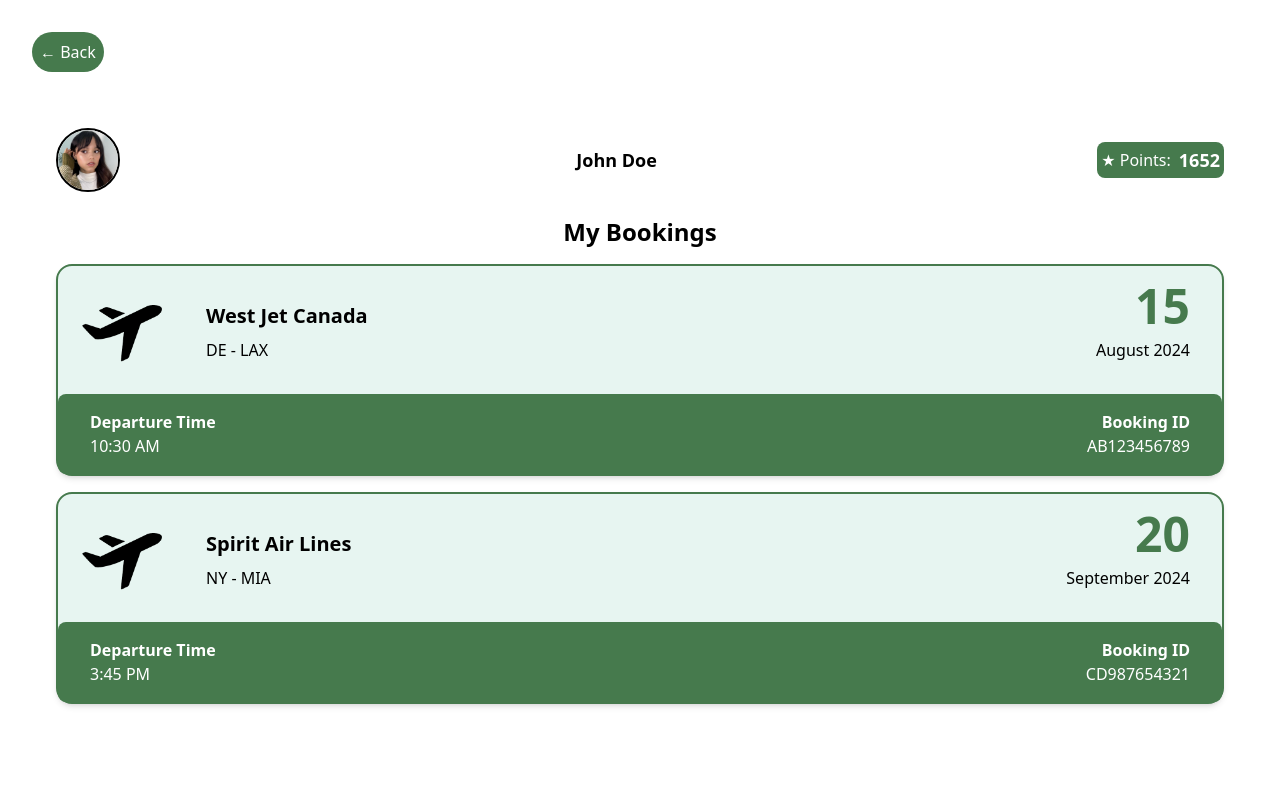
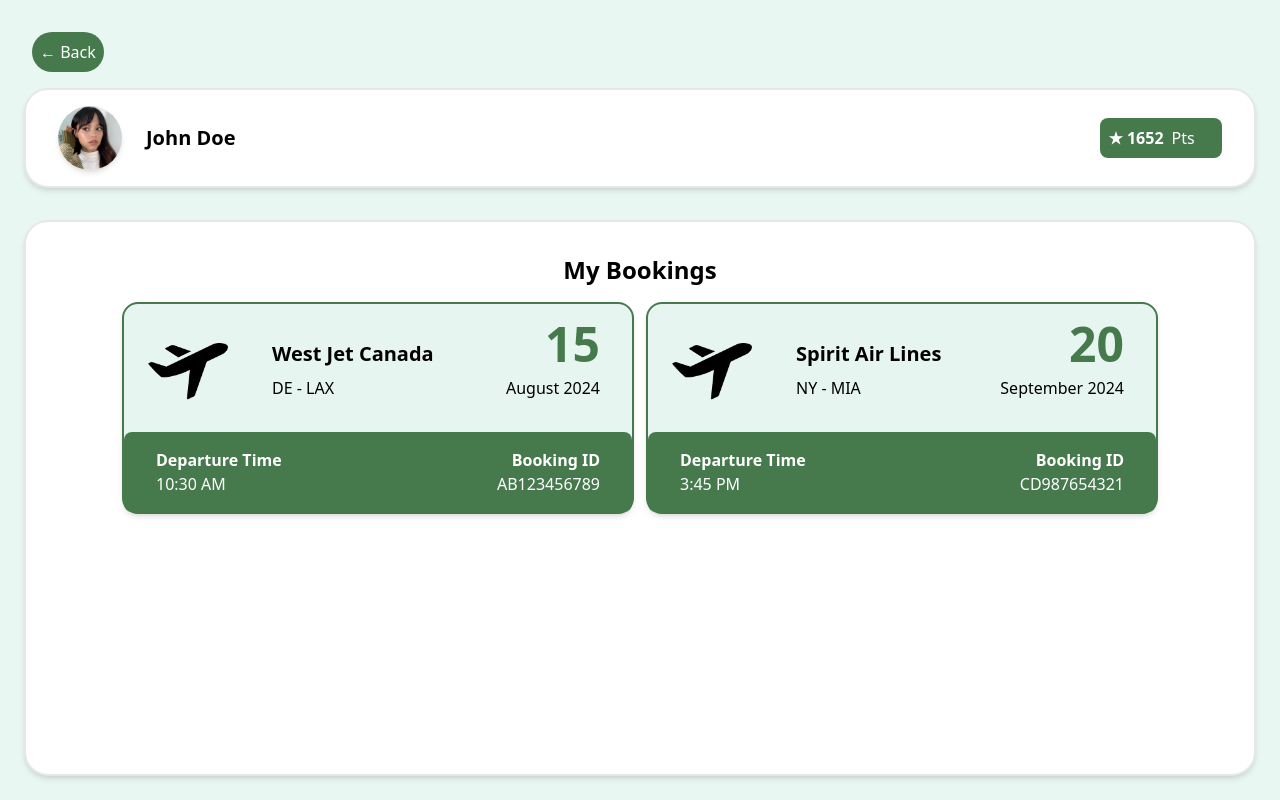
Before and after one commit to Kevaunjh/Wallet_Application, a React (Create React App) app: page /Accountinfo/MyBookings in a window 1280 px wide. Built offline with nearby package versions, Linux system fonts and the light colour scheme.

Commit message:
Profile Layout Changes - All Pages

```diff
--- a/src/AccountInfo/BankAccounts.js
+++ b/src/AccountInfo/BankAccounts.js
@@ -52,34 +52,41 @@ function BankAccounts() {
   });
 
   return (
-    <div className="BankAccounts min-h-screen flex flex-col items-center justify-center  overflow-auto relative bg-transparent w-screen">
+    <div className="Profile bg-[#e9f7f2] min-h-screen flex flex-col items-center relative">
 
-      {/* Mobile Layout */}
-      <div className="w-full  bg-white p-6  h-screen overflow-auto flex flex-col z-20 ">
-      <div className=" flex items-center mb-8 ">
-        <Link to="/MyAccount" className="mr-4 bg-[#467a4d] text-white rounded-full p-2 mt-2 ml-2">
+      {/* Combined Container for Small Screens */}
+      <div className="w-full bg-[#e9f7f2] p-6  flex flex-col items-center  relative min-h-screen h-auto">
+        {/* Back Button for Smaller Screens */}
+        <Link to="/MyAccount" className="absolute top-8 left-8 rounded-full  p-2  bg-[#467a4d] text-white">
           &larr; Back
         </Link>
-      </div>
-        {/* Profile Info */}
-        <div className="flex flex-col items-center mb-6 ">
+
+
+        <div className="flex flex-row items-center justify-between rounded-3xl bg-white border-2 shadow-md 2xl:w-8/12 w-full p-8 gap-6 xl:gap-16 mt-16 py-4">
+  {/* Profile Picture and Name */}
+  <div className="flex items-center gap-6">
     <img
       src={profileplaceholder}
       alt="Profile Placeholder"
-            className=" w-24 h-24 rounded-full mb-2 border-black border-2"
+      className="2xl:w-24 2xl:h-24 h-16 w-16 rounded-full shadow-md 2xl:border-2 2xl:border-black"
     />
-          <div className="text-center mb-2">
-            <h2 className="text-lg font-bold">John Doe</h2>
+    <div className="text-left">
+      <h2 className="text-xl font-bold">John Doe</h2>
     </div>
-          <div className="bg-[#467a4d] p-1 rounded-lg flex items-center h-8">
-            <p className="text-md text-white mr-2">★ Points:</p>
-            <p className="text-lg font-semibold text-white">{points}</p>
+  </div>
+  {/* Points */}
+  <div className="bg-[#467a4d] p-1 rounded-lg flex items-center w-[7.6rem]">
+    <Link className='flex items-center rounded-lg p-1' to="/Points">
+      <p className="text-md font-semibold text-white mr-2">★ {points}</p>
+      <p className="text-md text-white">Pts</p>
+    </Link>
   </div>
 </div>
 
-        {/* Bank Accounts */}
+        {/* Profile Info Section Links */}
+        <div className="mt-8 flex-grow 2xl:w-8/12 mx-auto rounded-3xl bg-white border-2 justify-center shadow-md w-full p-8 gap-6 xl:gap-16 xl:justify-center xl:px-24">
         <h2 className='text-2xl font-bold mb-8 text-center mt-4'>My Cards</h2>
-        <div className='grid grid-cols-1 sm:grid-cols-2 gap-4 2xl:w-8/12 2xl:mx-auto'>
+        <div className='grid grid-cols-1 sm:grid-cols-2 gap-4  2xl:mx-auto'>
           {cardContainers}
         </div>
         <div className='flex justify-center mt-4'>
@@ -91,6 +98,8 @@ function BankAccounts() {
         </div>
       </div>
           </div>
+</div>
+
   );
 }
 
--- a/src/AccountInfo/MyBookings.js
+++ b/src/AccountInfo/MyBookings.js
@@ -8,43 +8,43 @@ const points = 1652;
 
 function MyBookings() {
   return (
-    <div className="MyBookings min-h-screen flex flex-col items-center bg-white  relative w-screen">
-      {/* Back Button */}
+    <div className="Profile bg-[#e9f7f2] min-h-screen flex flex-col items-center relative">
+
+      {/* Combined Container for Small Screens */}
+      <div className="w-full bg-[#e9f7f2] p-6  flex flex-col items-center  relative min-h-screen h-auto">
+        {/* Back Button for Smaller Screens */}
+        <Link to="/MyAccount" className="absolute top-8 left-8 rounded-full  p-2  bg-[#467a4d] text-white">
+          &larr; Back
+        </Link>
 
 
-      {/* Mobile Layout */}
-      <div className="w-full min-h-screen  flex flex-col p-8 ">
-      <div className=" flex items-center  justify-start">
-        <Link to="/MyAccount" className="mr-4 bg-[#467a4d] text-white rounded-full p-2">
-          &larr; Back
-        </Link>
-      </div>
-        {/* Profile Info */}
-        <div className="w-full mt-8 2xl:w-8/12 2xl:mx-auto">
-          <div className="w-full bg-white p-6 rounded-lg">
-            <div className="flex items-center justify-between">
+        <div className="flex flex-row items-center justify-between rounded-3xl bg-white border-2 shadow-md 2xl:w-8/12 w-full p-8 gap-6 xl:gap-16 mt-16 py-4">
+  {/* Profile Picture and Name */}
+  <div className="flex items-center gap-6">
     <img
       src={profileplaceholder}
       alt="Profile Placeholder"
-                className="w-16 h-16 rounded-full mr-4 border-2 border-black"
+      className="2xl:w-24 2xl:h-24 h-16 w-16 rounded-full shadow-md 2xl:border-2 2xl:border-black"
     />
-              <div className="text-center flex-1">
-                <h2 className="text-lg font-bold">John Doe</h2>
-              </div>
-              <div className="bg-[#467a4d] p-1 rounded-lg flex items-center">
-                <p className="text-md text-white mr-2">★ Points:</p>
-                <p className="text-lg font-semibold text-white">{points}</p>
+    <div className="text-left">
+      <h2 className="text-xl font-bold">John Doe</h2>
     </div>
   </div>
+  {/* Points */}
+  <div className="bg-[#467a4d] p-1 rounded-lg flex items-center w-[7.6rem]">
+    <Link className='flex items-center rounded-lg p-1' to="/Points">
+      <p className="text-md font-semibold text-white mr-2">★ {points}</p>
+      <p className="text-md text-white">Pts</p>
+    </Link>
   </div>
 </div>
 
-        {/* Bookings Container */}
-        <div className='w-full p-6 rounded-lg -mt-6 mb-6 flex flex-col flex-grow overflow-auto 2xl:w-8/12 2xl:mx-auto'>
+        {/* Profile Info Section Links */}
+        <div className="mt-8 flex-grow 2xl:w-8/12 mx-auto rounded-3xl bg-white border-2 justify-center shadow-md w-full p-8 gap-6 xl:gap-16 xl:justify-center xl:px-24 flex-1">
   <h2 className='text-2xl font-bold mb-4 text-center'>My Bookings</h2>
   <div className='flex flex-col items-center'>
     {/* Fake Booking List */}
-            <div className='w-full'>
+    <div className='w-full grid grid-cols-1 md:grid-cols-2 gap-3'>
       {bookings.map((booking, index) => {
         const bookingDate = new Date(booking.date);
         const day = bookingDate.getDate();
@@ -85,6 +85,7 @@ function MyBookings() {
     </div>
   </div>
 </div>
+
 </div>
     </div>
   );
--- a/src/AccountInfo/PersonalDetails.js
+++ b/src/AccountInfo/PersonalDetails.js
@@ -6,39 +6,41 @@ const points = 1652; // Update this value to match the global points
 
 function PersonalDetails() {
   return (
-    <body className="bg-white">
-    <div className="PersonalDetails min-h-screen flex flex-col items-center relative bg-white 2xl:p-8 p-6">
-      {/* XL Screens: Separate Containers */}
+    <div className="Profile bg-[#e9f7f2] min-h-screen flex flex-col items-center relative">
 
-
-      {/* Smaller than XL Screens: Combined Container */}
-      <div className="flex flex-col w-screen h-screen bg-white 2xl:p-6 p-16 fixed top-0 ">
-        {/* Back Button */}
-        <Link to="/MyAccount" className="absolute top-8 left-8 bg-[#467a4d] text-white rounded-full p-2 ">
+      {/* Combined Container for Small Screens */}
+      <div className="w-full bg-[#e9f7f2] p-6  flex flex-col items-center  relative min-h-screen h-auto">
+        {/* Back Button for Smaller Screens */}
+        <Link to="/MyAccount" className="absolute top-8 left-8 rounded-full  p-2  bg-[#467a4d] text-white">
           &larr; Back
         </Link>
 
+
+        <div className="flex flex-row items-center justify-between rounded-3xl bg-white border-2 shadow-md 2xl:w-8/12 w-full p-8 gap-6 xl:gap-16 mt-16 py-4">
   {/* Profile Picture and Name */}
-        <div className="flex flex-col items-center 2xl:mt-16 mt-2">
+  <div className="flex items-center gap-6">
     <img
       src={profileplaceholder}
       alt="Profile Placeholder"
-            className="2xl:w-24 2xl:h-24 h-20 w-20 rounded-full mb-2 border-black border-2"
+      className="2xl:w-24 2xl:h-24 h-16 w-16 rounded-full shadow-md 2xl:border-2 2xl:border-black"
     />
-          <h2 className="text-lg font-bold">John Doe</h2>
+    <div className="text-left">
+      <h2 className="text-xl font-bold">John Doe</h2>
     </div>
-
-        <div className="flex justify-center mt-2">
-          <div className="bg-[#467a4d] p-1 rounded-lg flex items-center">
-            <p className="text-md text-white mr-2">★ Points:</p>
-            <p className="text-lg font-semibold text-white">{points}</p>
+  </div>
+  {/* Points */}
+  <div className="bg-[#467a4d] p-1 rounded-lg flex items-center w-[7.6rem]">
+    <Link className='flex items-center rounded-lg p-1' to="/Points">
+      <p className="text-md font-semibold text-white mr-2">★ {points}</p>
+      <p className="text-md text-white">Pts</p>
+    </Link>
   </div>
 </div>
 
-        {/* Personal Details */}
-        <div className="mt-8 flex-1 flex-grow w-full 2xl:w-8/12 mx-auto">
-          <h3 className="text-2xl font-semibold mb-6 text-center">Personal Details</h3>
-          <div className="flex flex-col space-y-4">
+        {/* Profile Info Section Links */}
+        <div className="mt-8 flex-grow 2xl:w-8/12 mx-auto rounded-3xl bg-white border-2 justify-center shadow-md w-full p-8 gap-6 xl:gap-16 xl:justify-center xl:px-24">
+          <h3 className="text-2xl font-semibold mb-6 xl:text-center text-left">Personal Details</h3>
+          <div className="flex flex-col space-y-4 xl:mt-12 mt-4">
             <div className="flex justify-between">
               <span className="font-semibold">Email:</span>
               <span>johndoe@example.com</span>
@@ -67,7 +69,6 @@ function PersonalDetails() {
           </div>
 </div>
     </div>
-    </body>
   );
 }
 
--- a/src/Main.js
+++ b/src/Main.js
@@ -305,8 +305,6 @@ function Main() {
               </div>
             </div>
 
-            {/* Quick Services */}
-
 
           </div>
         </div>
--- a/src/MyAccount.js
+++ b/src/MyAccount.js
@@ -11,82 +11,93 @@ const points = 1652; // Update this value to match the global points
 
 function MyAccount() {
   return (
-    <div className="Profile bg-white min-h-screen flex flex-col items-center relative">
-      {/* Back Button for Larger Screens */}
+    <div className="Profile bg-[#e9f7f2] min-h-screen flex flex-col items-center relative">
 
       {/* Combined Container for Small Screens */}
-      <div className="w-full bg-white p-6  flex flex-col items-center  relative min-h-screen h-auto">
+      <div className="w-full bg-[#e9f7f2] p-6  flex flex-col items-center  relative min-h-screen h-auto">
         {/* Back Button for Smaller Screens */}
         <Link to="/Main" className="absolute top-8 left-8 rounded-full  p-2  bg-[#467a4d] text-white">
           &larr; Back
         </Link>
 
-        {/* Profile Picture and Details Container */}
-        <div className="flex flex-col items-center mt-8">
+
+        <div className="flex flex-row items-center mt-16 rounded-3xl bg-white border-2 justify-center shadow-md 2xl:w-8/12 w-full p-8 gap-6 xl:gap-16 xl:justify-center py-12">
   {/* Profile Picture */}
   <img
     src={profileplaceholder}
     alt="Profile Placeholder"
-            className="2xl:w-36 2xl:h-36 h-28 w-28 rounded-full mb-4 border-black border-2"
+    className="2xl:w-36 2xl:h-36 h-32 w-32 rounded-full mb-4 shadow-md 2xl:border-2 2xl:border-black"
   />
   {/* Profile Details and Points */}
-          <div className="flex flex-col items-center">
-            <div className="text-center mb-4">
+  <div className="flex flex-col justify-start">
+    <div className="text-left mb-1">
       <h2 className="text-xl font-bold">John Doe</h2>
       <p className="text-md text-gray-600">johndoe@example.com</p>
       <p className="text-md text-gray-600">Location: New York</p>
     </div>
-            <div className="bg-[#467a4d] p-1 rounded-lg flex items-center">
+    <div className="bg-[#467a4d] p-1 rounded-lg flex items-center w-28 mt-2">
       <Link className='flex items-center rounded-lg p-1' to="/Points">
-                <p className="text-md text-white mr-2">★ Points:</p>
-                <p className="text-lg font-semibold text-white">{points}</p>
+      <p className="text-md font-semibold text-white mr-2">★ {points}</p>
+      <p className="text-md text-white"> Pts </p>
       </Link>
     </div>
   </div>
 </div>
 
+
         {/* Profile Info Section Links */}
-        <div className="flex flex-col mt-8 w-full overflow-y-auto text-left md:text-center 2xl:text-left 2xl:items-center 2xl:w-full">
-          <Link to="/Accountinfo/PersonalDetails" className="flex items-center p-6 hover:bg-gray-100 border-b border-gray-300 mx-4 2xl:w-8/12">
+        <div className="flex flex-col mt-8 w-full overflow-y-auto text-left md:text-center 2xl:text-center  rounded-3xl bg-white border-2 2xl:w-8/12 shadow-md ">
+  <Link to="/Accountinfo/PersonalDetails" className="w-full hover:bg-gray-100 ">
+    <div className="flex items-center p-6 border-b border-gray-300 mx-4">
       <img src={phoneIcon} alt="Phone Icon" className="w-8 h-8 mr-4 mx-auto" />
       <div className="flex-1 text-center md:text-left">
         <h3 className="text-lg font-semibold">Personal Details</h3>
         <p className="text-sm text-gray-600">Phone Number, Name, Address etc.</p>
       </div>
+    </div>
   </Link>
 
-          <Link to="/Accountinfo/BiometricSetup" className="flex items-center p-6 hover:bg-gray-100 border-b border-gray-300 mx-4 2xl:w-8/12">
+  <Link to="/Accountinfo/BiometricSetup" className="w-full hover:bg-gray-100">
+    <div className="flex items-center p-6 border-b border-gray-300 mx-4">
       <img src={fingerprintIcon} alt="Fingerprint Icon" className="w-8 h-8 mr-4 mx-auto" />
       <div className="flex-1 text-center md:text-left">
         <h3 className="text-lg font-semibold">KYC Details</h3>
         <p className="text-sm text-gray-600">Fingerprint, PIN Setup</p>
       </div>
+    </div>
   </Link>
 
-          <Link to="/Accountinfo/BankAccounts" className="flex items-center p-6 hover:bg-gray-100 border-b border-gray-300 mx-4 2xl:w-8/12">
+  <Link to="/Accountinfo/BankAccounts" className="w-full hover:bg-gray-100">
+    <div className="flex items-center p-6 border-b border-gray-300 mx-4">
       <img src={bankIcon} alt="Bank Icon" className="w-8 h-8 mr-4 mx-auto" />
       <div className="flex-1 text-center md:text-left">
         <h3 className="text-lg font-semibold">My Bank Accounts</h3>
         <p className="text-sm text-gray-600">Account info of saved bank account</p>
       </div>
+    </div>
   </Link>
 
-          <Link to="/Accountinfo/MyBookings" className="flex items-center p-6 hover:bg-gray-100 border-b border-gray-300 mx-4 2xl:w-8/12">
+  <Link to="/Accountinfo/MyBookings" className="w-full hover:bg-gray-100">
+    <div className="flex items-center p-6 border-b border-gray-300 mx-4">
       <img src={bookingsIcon} alt="Bookings Icon" className="w-8 h-8 mr-4 mx-auto" />
       <div className="flex-1 text-center md:text-left">
         <h3 className="text-lg font-semibold">My Bookings</h3>
         <p className="text-sm text-gray-600">See your various bookings</p>
       </div>
+    </div>
   </Link>
 
-          <Link to="/AccountManagement" className="flex items-center p-6 hover:bg-gray-100 mx-4 2xl:w-8/12">
+  <Link to="/AccountManagement" className="w-full hover:bg-gray-100">
+    <div className="flex items-center p-6 mx-4">
       <img src={logoutIcon} alt="Logout Icon" className="w-8 h-8 mr-4 mx-auto" />
       <div className="flex-1 text-center md:text-left">
         <h3 className="text-lg font-semibold">Logout</h3>
         <p className="text-sm text-gray-600">Logout from this application</p>
       </div>
+    </div>
   </Link>
 </div>
+
       </div>
     </div>
   );
```
Also changed, not shown: src/AccountManagement.js (+7 -32 lines), src/Flightinfo.js (+5 -4 lines). Lines whose indentation alone changed are shown as unchanged.
